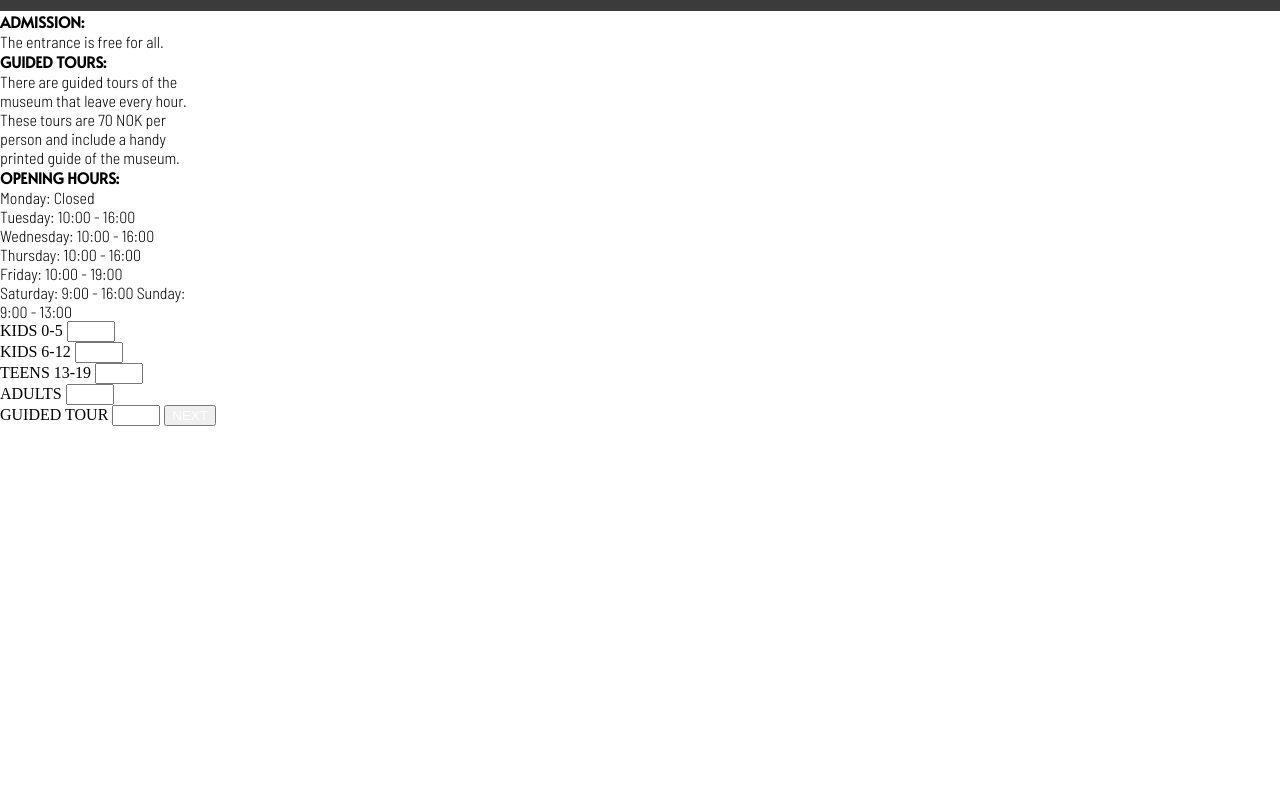
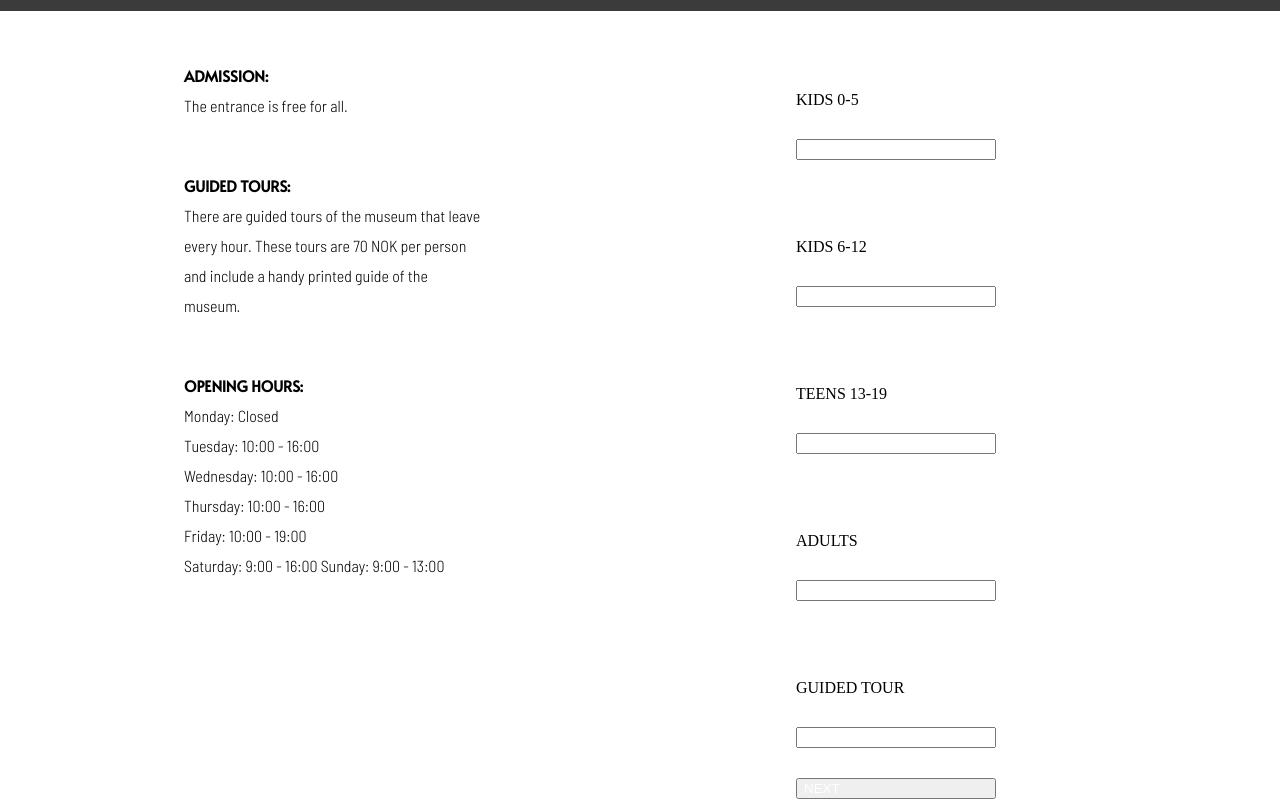
Before and after one commit to juliakalvik/SP_Julia_22, a plain HTML site: page tickets.html in a window 1280 px wide. Shown: the part 89-888 px from the top of the page. Before the commit the page ends 800 px from the top, so only its background shows below. Drawn offline with Linux system fonts and the light colour scheme; a web font is replaced by a local one.

Commit message:
started form

```diff
--- a/css/tickets.css
+++ b/css/tickets.css
@@ -1,22 +1,57 @@
+main {
+  margin-top: 50px;
+}
+
 .tickets_and_choose {
   display: flex;
   flex-wrap: wrap;
-  flex-direction: column;
+  width: 100%;
 }
 
-.parent_tickets_and_choose {
+.parent_ticketstext_and_choose {
   display: flex;
+  flex-direction: row;
+  flex-wrap: wrap;
   justify-content: center;
 }
 
 .tickets_text {
   display: flex;
   flex-direction: column;
-  width: 200px;
+  gap: 50px;
+  line-height: 30px;
+  width: 40%;
+}
+
+.text_admission,
+.text_guidedtours,
+.text_openinghours {
+  width: 300px;
 }
 
 .tickets_choose {
   display: flex;
-  /* flex-direction: column; */
-  width: 300px;
+  flex-wrap: wrap;
+  width: 400px;
+  justify-content: center;
+  padding-top: 30px;
 }
+
+.choose1 {
+  width: 200px;
+  margin: 0;
+  display: flex;
+  gap: 30px;
+  flex-direction: column;
+}
+
+.choose1 label {
+  display: flex;
+  flex-direction: row;
+}
+
+.yourtickets_column1,
+.yourtickets_form {
+  display: flex;
+  flex-direction: column;
+}
```
